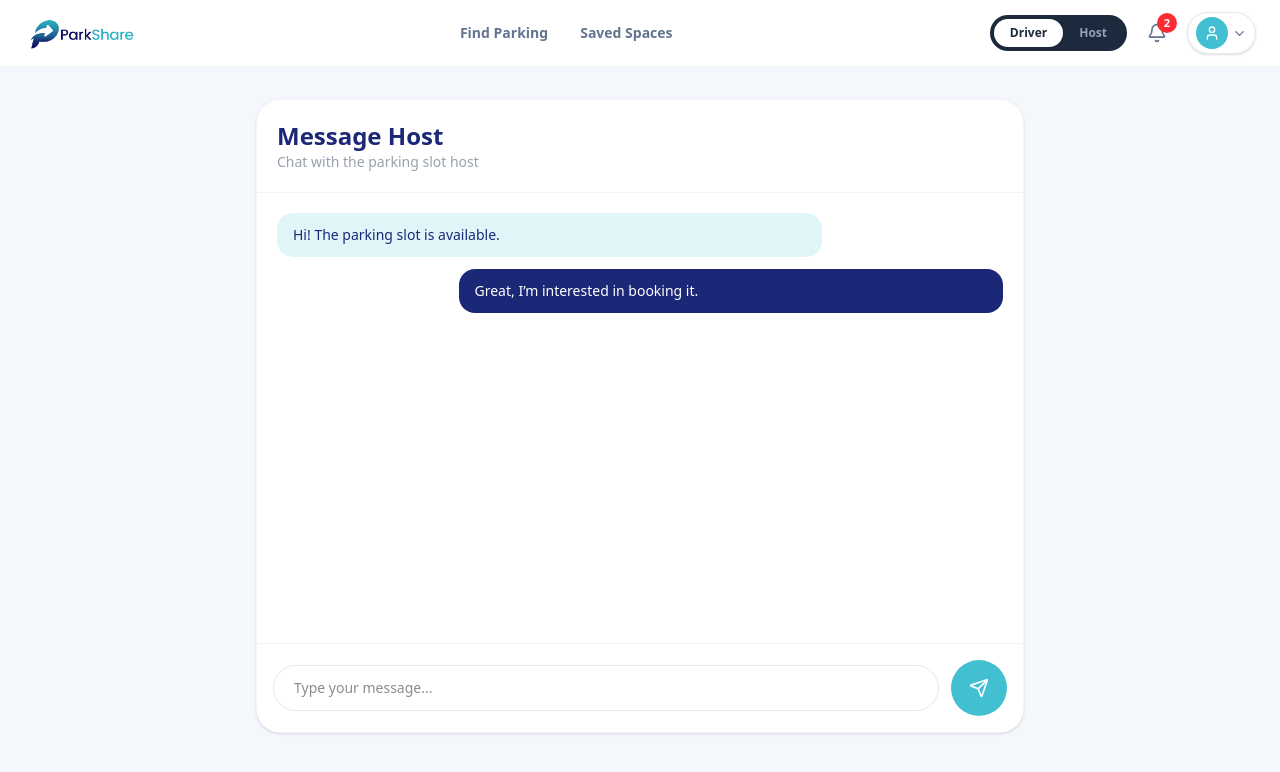
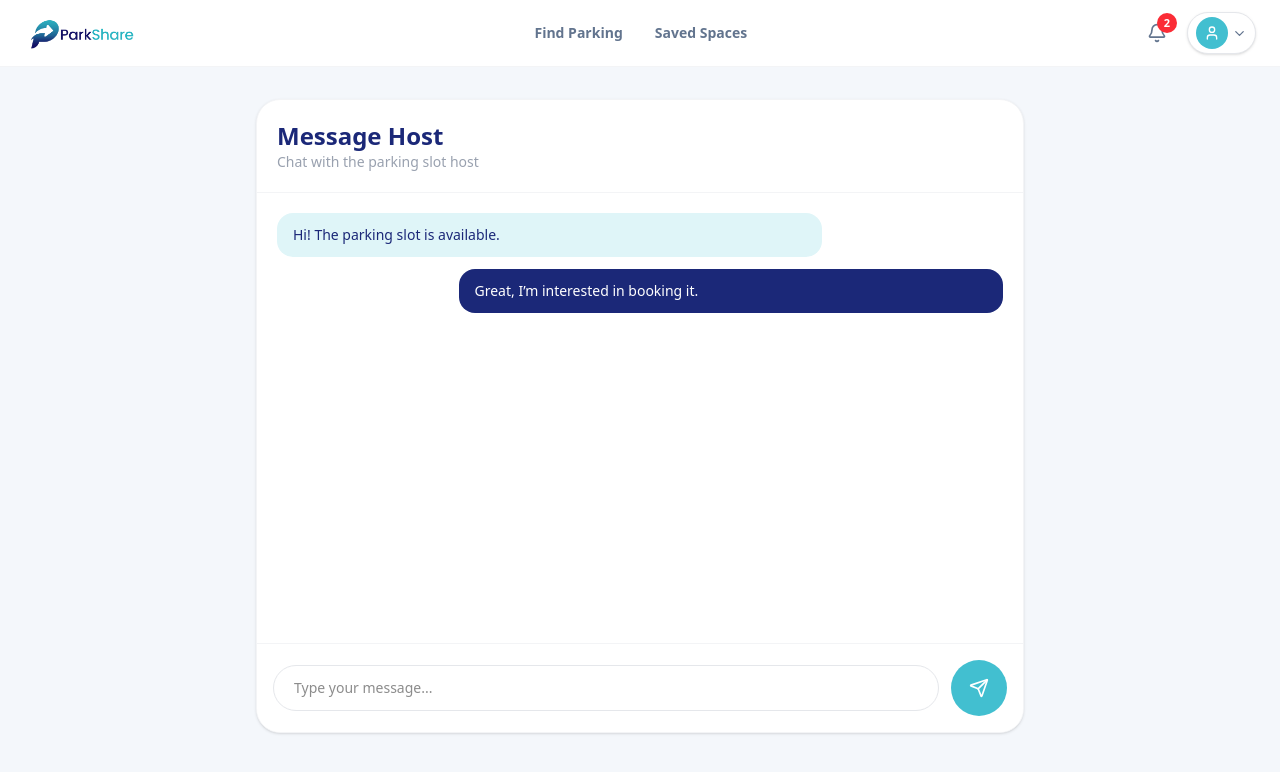
Before and after one commit to JoseBooc/ParkShare, a Next.js app in the folder parkshare-nextjs/: page /driver/messages in a window 1280 px wide. Shown: the top 772 px of the page. Built offline with nearby package versions, Linux system fonts and the light colour scheme.

Commit message:
remove Driver/Host toggle from navbar

```diff
--- a/parkshare-nextjs/src/components/driver/DriverNavbar.tsx
+++ b/parkshare-nextjs/src/components/driver/DriverNavbar.tsx
@@ -48,19 +48,6 @@ export default function DriverNavbar() {
 
         {/* Right side */}
         <div className="relative flex items-center gap-3">
-          {/* Driver / Host toggle */}
-          <div className="flex items-center rounded-full bg-slate-800 p-1">
-            <span className="rounded-full bg-white px-4 py-1.5 text-xs font-bold text-slate-800 shadow-sm">
-              Driver
-            </span>
-            <Link
-              href="/host/slots"
-              className="px-4 py-1.5 text-xs font-semibold text-slate-400 transition-colors hover:text-slate-200"
-            >
-              Host
-            </Link>
-          </div>
-
           {/* Bell */}
           <button
             type="button"
```
